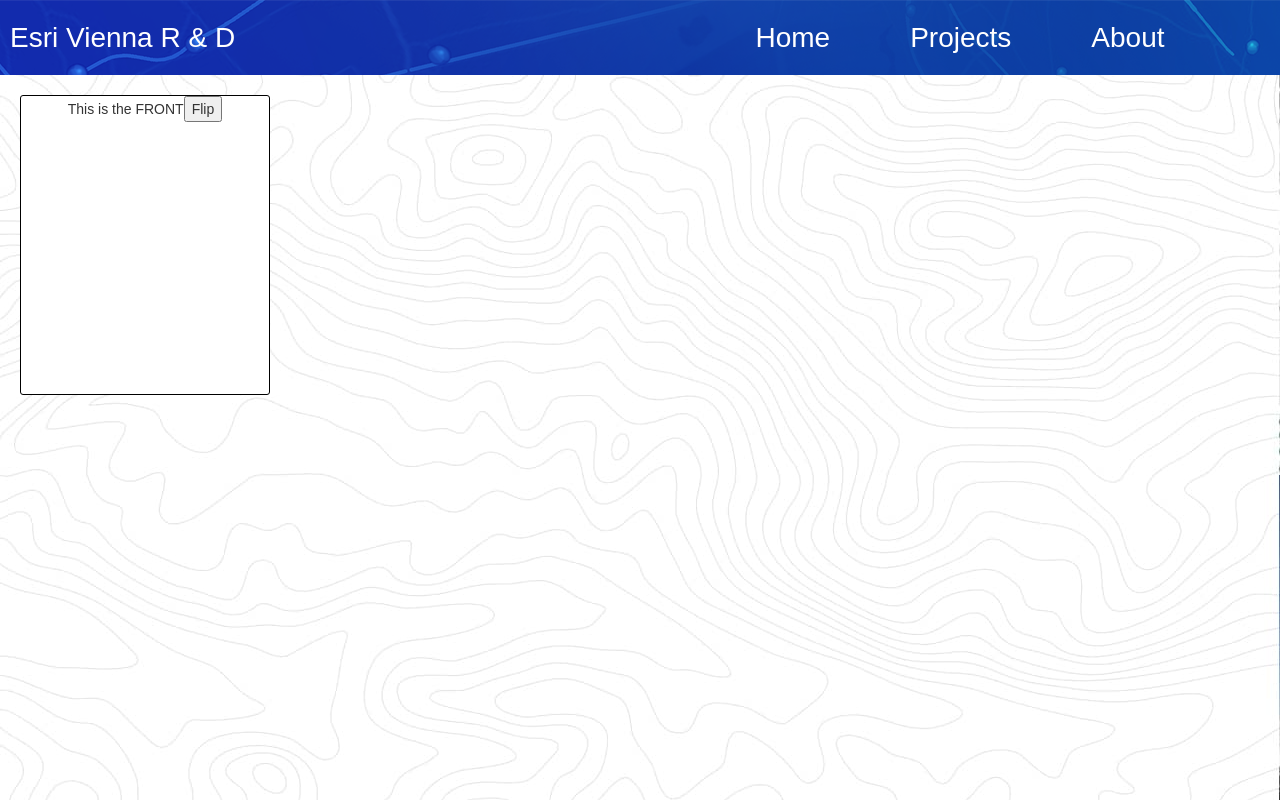
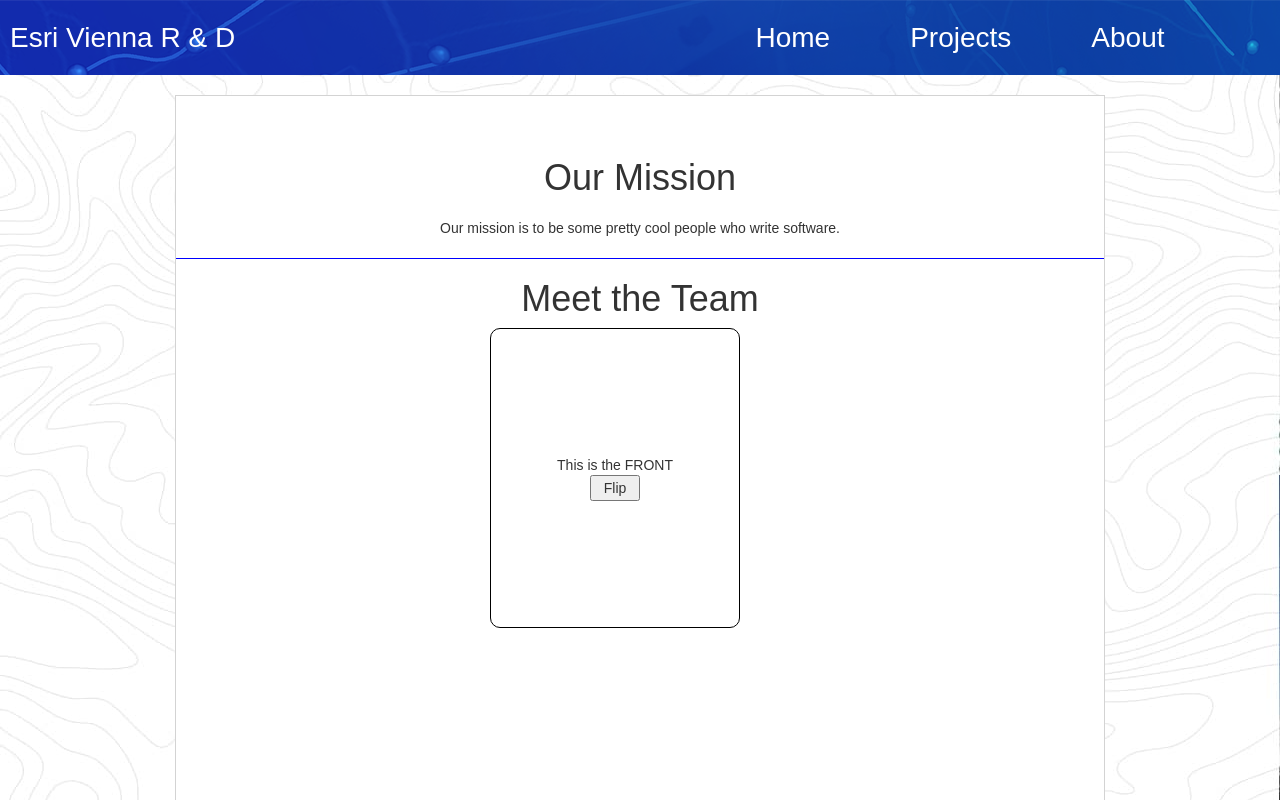
Before and after one commit to tyanthony/idt-website, a React (Create React App) app in the folder website/: page /about in a window 1280 px wide. Shown: the top 800 px of the page. Built offline with nearby package versions, Linux system fonts and the light colour scheme.

Commit message:
further work on About page. added link to About page in footer

```diff
--- a/website/src/About/About.css
+++ b/website/src/About/About.css
@@ -1,11 +1,48 @@
+.about {
+  padding-top: 3em;
+  padding-bottom: 3em;
+  background-color: white;
+  border: 1px solid lightgray;
+  width: 75%;
+  margin-left: auto;
+  margin-right: auto;
+  height: 100vh;
+  display: flex;
+  flex-direction: column;
+  align-items: center;
+}
+
+.mission-wrapper {
+  width: 100%;
+  border-bottom: 1px solid blue;
+}
+
+.flipcard-wrapper {
+  display: flex;
+  flex-direction: column;
+  justify-content: center;
+}
+
+.flipcard-section {
+  width: 300px;
+  margin-left: auto;
+  margin-right: auto;
+}
+
 .flipcard {
+  display: flex;
+  flex-direction: column;
+  justify-content: center;
+  align-content: center;
   border: 1px solid black;
-  border-radius: 3px;
+  border-radius: 10px;
   height: 300px;
   width: 250px;
   background-color: white;
 }
 
-.flipcard-section {
-  width: 300px;
+.flipcard-button {
+  margin-left: auto;
+  margin-right: auto;
+  width: 50px;
 }
--- a/website/src/About/About.js
+++ b/website/src/About/About.js
@@ -16,20 +16,38 @@ class About extends Component {
   }
 
   render() {
-    return (
+    const mission =
+      <div className="mission-wrapper">
+        <h1>Our Mission</h1>
+        <p>
+          Our mission is to be some pretty cool people who write software.
+        </p>
+      </div>;
+
+    const cards =
+      <div className="flipcard-wrapper">
+        <h1>Meet the Team</h1>
         <section className="flipcard-section">
           <ReactCardFlip isFlipped={this.state.isFlipped}>
             <div key="front" className="flipcard">
               This is the FRONT
-            <button onClick={ this.handleClick }>Flip</button>
+              <button onClick={ this.handleClick } className="flipcard-button">Flip</button>
             </div>
 
             <div key="back" className="flipcard">
               This is the BACK
-            <button onClick={ this.handleClick }>Flip</button>
+              <button onClick={ this.handleClick } className="flipcard-button">Flip</button>
             </div>
           </ReactCardFlip>
         </section>
+      </div>
+      ;
+
+    return (
+      <div className="about">
+        {mission}
+        {cards}
+      </div>
     );
   }
 }
--- a/website/src/Footer/Footer.js
+++ b/website/src/Footer/Footer.js
@@ -1,4 +1,5 @@
 import React, { Component } from 'react';
+import { Link } from 'react-router-dom';
 
 import './Footer.css';
 
@@ -11,7 +12,7 @@ class Footer extends Component {
         <a className="footerLinks" href="https://www.esri.com/en-us/home">Esri</a>
         <a className="footerLinks" href="https://www.esri.com/en-us/about/careers/job-search#@careerPath=@location=US-VA-Vienna@jobSearch=">Careers</a>
         <a className="footerLinks" href="https://developers.arcgis.com/javascript/">ArcGIS API</a>
-        <a className="footerLinks">About</a>
+        <Link to="/about"><a className="footerLinks">About</a></Link>
         <a className="footerLinks">Contact Us</a>
       </div>;
 
--- a/website/src/Home/Home.css
+++ b/website/src/Home/Home.css
@@ -5,6 +5,7 @@ p {
 .home {
   text-align: center;
   padding-top: 3em;
+  padding-bottom: 3em;
   background-color: white;
   border: 1px solid lightgray;
   width: 75%;
```
Lines whose indentation alone changed are shown as unchanged.
